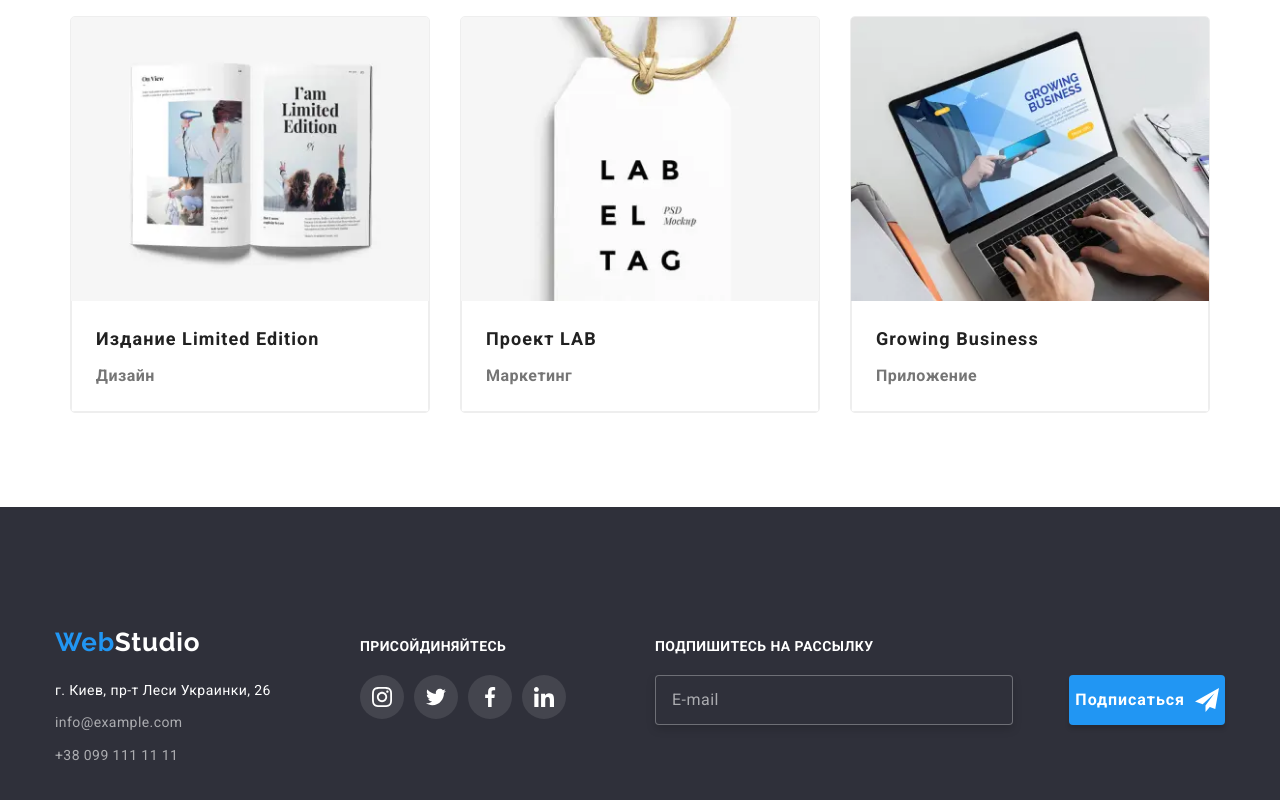
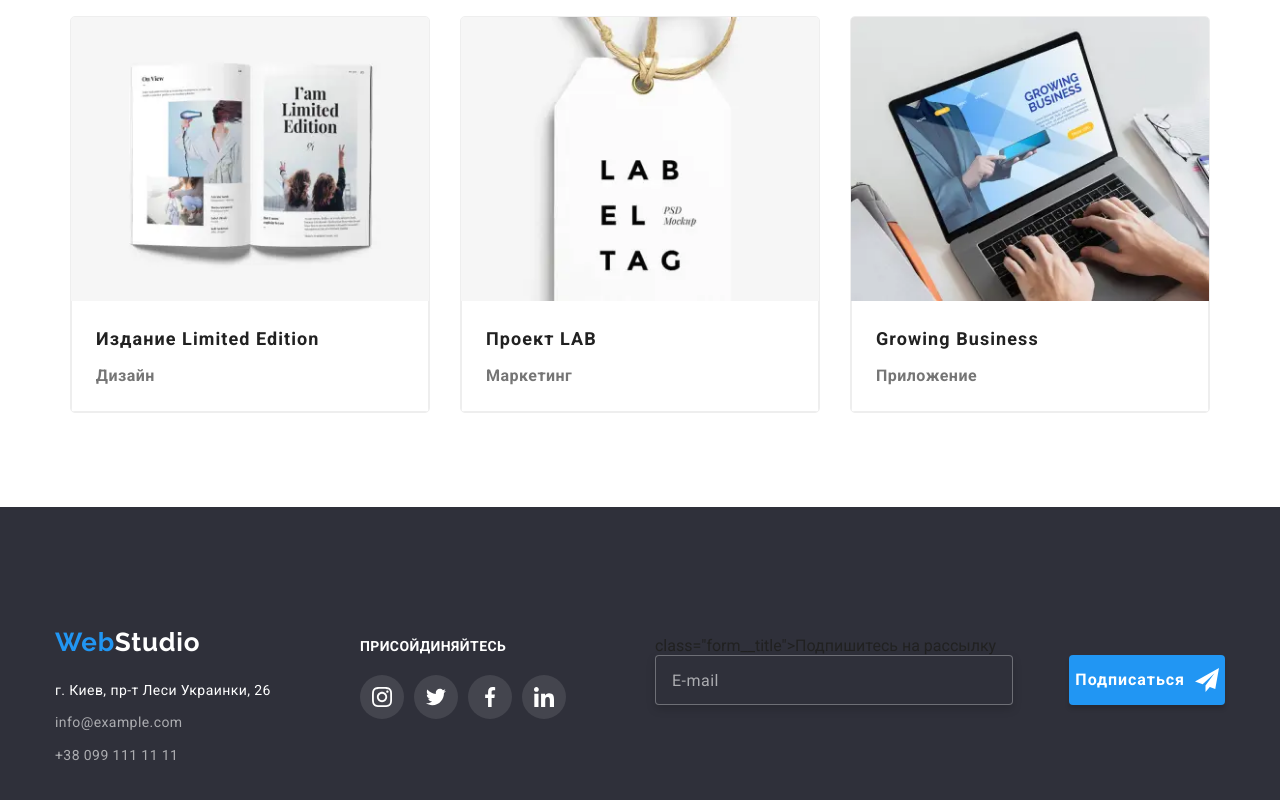
Before and after one commit to OliaChuzhdiuk/goit-markup-hw-08, a plain HTML site: page portfolio.html in a window 1280 px wide. Shown: the part 1146-1946 px from the top of the page. Drawn offline with nearby package versions, Linux system fonts and the light colour scheme.

Commit message:
Update portfolio.html

```diff
--- a/portfolio.html
+++ b/portfolio.html
@@ -395,7 +395,7 @@
             <div class="form__box">
                 <form class="form">
                     <label class="footer__label">
-                    <h3 class="form__title">Подпишитесь на рассылку</h3>
+                    <span> class="form__title">Подпишитесь на рассылку</span>
                         <input class="footer__input" type="email" name="subscribe" placeholder="E-mail"/>
                         </label>
                     <button class="footer__button" type="submit">Подписаться
```
